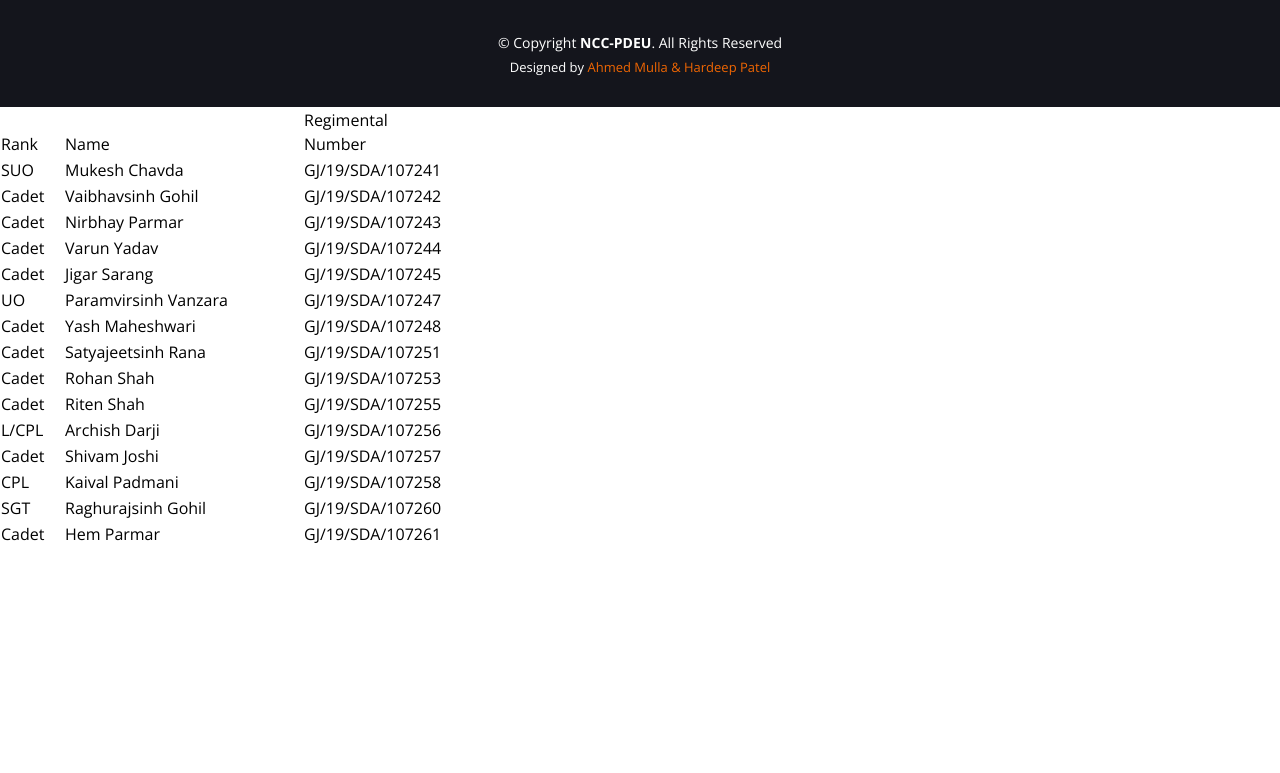
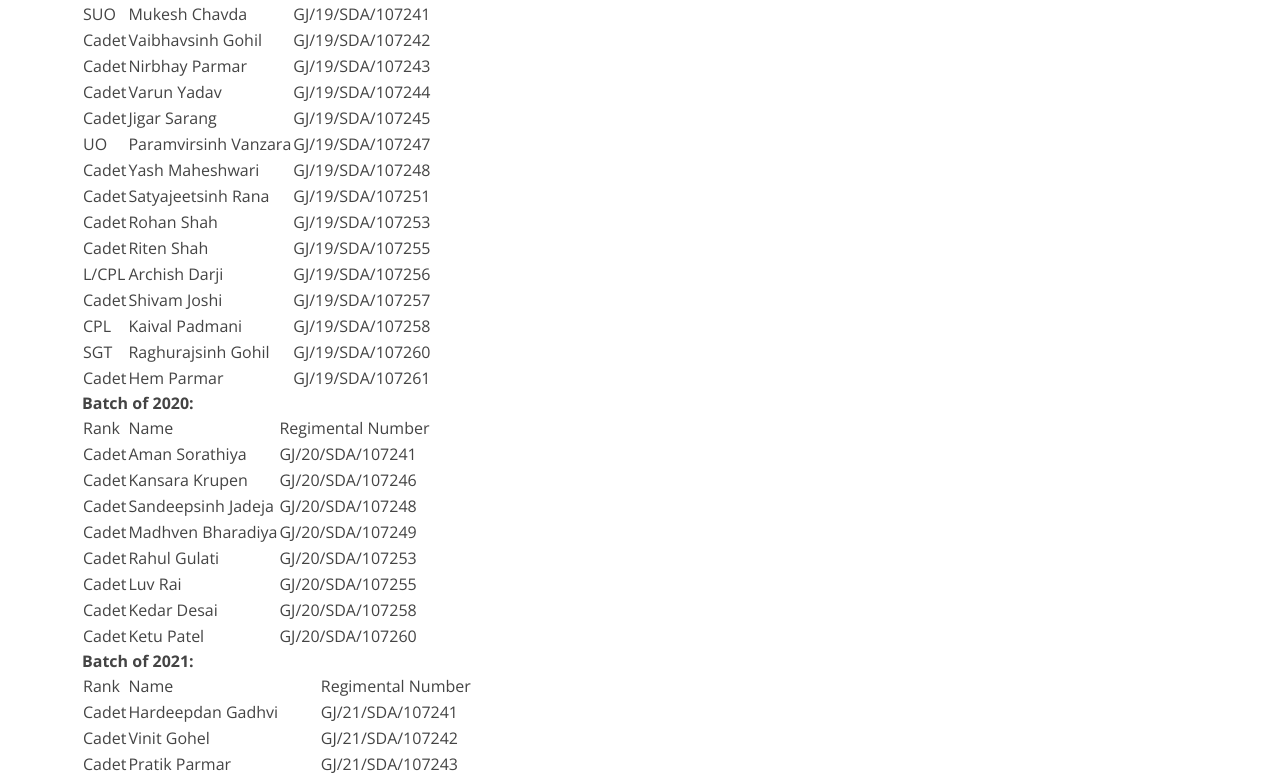
Before and after one commit to nccpdeu/nccpdeu.github.io, a plain HTML site: page Cadets.html in a window 1280 px wide. Shown: the part 893-1666 px from the top of the page. Before the commit the page ends 1466 px from the top, so only its background shows below. Drawn offline with nearby package versions, Linux system fonts and the light colour scheme.

Commit message:
added 19thru21 batch

```diff
--- a/Cadets.html
+++ b/Cadets.html
@@ -92,96 +92,288 @@
   </section><!-- End Hero -->
 
   <main id="main">
-	  Batch of 2019:
-    <table cellspacing="0" border="0">
-	<colgroup width="64"></colgroup>
-	<colgroup width="239"></colgroup>
-	<colgroup width="142"></colgroup>
+   <section id="team" class="team">
+      <div class="container">
+
+        <div class="section-title" data-aos="zoom-out">
+          <h2>Platoon</h2>
+          <p>Our Hardworking Cadets</p>
+        </div>
+	  <b>Batch of 2019:</b>
+	  <table>
     <tr>
-		<td height="20" align="left" valign=bottom><font size=3 color="#000000">Rank</font></td>
-		<td align="left" valign=bottom><font size=3 color="#000000">Name</font></td>
-		<td align="left" valign=bottom><font size=3 color="#000000">Regimental Number</font></td>
+        <td>Rank</td>
+        <td>Name</td>
+        <td>Regimental Number</td>
     </tr>
     <tr>
-		<td height="20" align="left" valign=bottom><font size=3 color="#000000">SUO</font></td>
-		<td align="left" valign=bottom><font size=3 color="#000000">Mukesh Chavda</font></td>
-		<td align="left" valign=bottom><font size=3 color="#000000">GJ/19/SDA/107241</font></td>
+        <td>SUO</td>
+        <td>Mukesh Chavda</td>
+        <td>GJ/19/SDA/107241</td>
     </tr>
     <tr>
-		<td height="20" align="left" valign=bottom><font size=3 color="#000000">Cadet</font></td>
-		<td align="left" valign=bottom><font size=3 color="#000000">Vaibhavsinh Gohil</font></td>
-		<td align="left" valign=bottom><font size=3 color="#000000">GJ/19/SDA/107242</font></td>
+        <td>Cadet</td>
+        <td>Vaibhavsinh Gohil</td>
+        <td>GJ/19/SDA/107242</td>
     </tr>
     <tr>
-		<td height="20" align="left" valign=bottom><font size=3 color="#000000">Cadet</font></td>
-		<td align="left" valign=bottom><font size=3 color="#000000">Nirbhay Parmar</font></td>
-		<td align="left" valign=bottom><font size=3 color="#000000">GJ/19/SDA/107243</font></td>
+        <td>Cadet</td>
+        <td>Nirbhay Parmar</td>
+        <td>GJ/19/SDA/107243</td>
     </tr>
     <tr>
-		<td height="20" align="left" valign=bottom><font size=3 color="#000000">Cadet</font></td>
-		<td align="left" valign=bottom><font size=3 color="#000000">Varun Yadav</font></td>
-		<td align="left" valign=bottom><font size=3 color="#000000">GJ/19/SDA/107244</font></td>
+        <td>Cadet</td>
+        <td>Varun Yadav</td>
+        <td>GJ/19/SDA/107244</td>
     </tr>
     <tr>
-		<td height="20" align="left" valign=bottom><font size=3 color="#000000">Cadet</font></td>
-		<td align="left" valign=bottom><font size=3 color="#000000">Jigar Sarang</font></td>
-		<td align="left" valign=bottom><font size=3 color="#000000">GJ/19/SDA/107245</font></td>
+        <td>Cadet</td>
+        <td>Jigar Sarang</td>
+        <td>GJ/19/SDA/107245</td>
     </tr>
     <tr>
-		<td height="20" align="left" valign=bottom><font size=3 color="#000000">UO</font></td>
-		<td align="left" valign=bottom><font size=3 color="#000000">Paramvirsinh Vanzara</font></td>
-		<td align="left" valign=bottom><font size=3 color="#000000">GJ/19/SDA/107247</font></td>
+        <td>UO</td>
+        <td>Paramvirsinh Vanzara</td>
+        <td>GJ/19/SDA/107247</td>
     </tr>
     <tr>
-		<td height="20" align="left" valign=bottom><font size=3 color="#000000">Cadet</font></td>
-		<td align="left" valign=bottom><font size=3 color="#000000">Yash Maheshwari</font></td>
-		<td align="left" valign=bottom><font size=3 color="#000000">GJ/19/SDA/107248</font></td>
+        <td>Cadet</td>
+        <td>Yash Maheshwari</td>
+        <td>GJ/19/SDA/107248</td>
     </tr>
     <tr>
-		<td height="20" align="left" valign=bottom><font size=3 color="#000000">Cadet</font></td>
-		<td align="left" valign=bottom><font size=3 color="#000000">Satyajeetsinh Rana</font></td>
-		<td align="left" valign=bottom><font size=3 color="#000000">GJ/19/SDA/107251</font></td>
+        <td>Cadet</td>
+        <td>Satyajeetsinh Rana</td>
+        <td>GJ/19/SDA/107251</td>
     </tr>
     <tr>
-		<td height="20" align="left" valign=bottom><font size=3 color="#000000">Cadet</font></td>
-		<td align="left" valign=bottom><font size=3 color="#000000">Rohan Shah</font></td>
-		<td align="left" valign=bottom><font size=3 color="#000000">GJ/19/SDA/107253</font></td>
+        <td>Cadet</td>
+        <td>Rohan Shah</td>
+        <td>GJ/19/SDA/107253</td>
     </tr>
     <tr>
-		<td height="20" align="left" valign=bottom><font size=3 color="#000000">Cadet</font></td>
-		<td align="left" valign=bottom><font size=3 color="#000000">Riten Shah</font></td>
-		<td align="left" valign=bottom><font size=3 color="#000000">GJ/19/SDA/107255</font></td>
+        <td>Cadet</td>
+        <td>Riten Shah</td>
+        <td>GJ/19/SDA/107255</td>
     </tr>
     <tr>
-		<td height="20" align="left" valign=bottom><font size=3 color="#000000">L/CPL</font></td>
-		<td align="left" valign=bottom><font size=3 color="#000000">Archish Darji</font></td>
-		<td align="left" valign=bottom><font size=3 color="#000000">GJ/19/SDA/107256</font></td>
+        <td>L/CPL</td>
+        <td>Archish Darji</td>
+        <td>GJ/19/SDA/107256</td>
     </tr>
     <tr>
-		<td height="20" align="left" valign=bottom><font size=3 color="#000000">Cadet</font></td>
-		<td align="left" valign=bottom><font size=3 color="#000000">Shivam Joshi</font></td>
-		<td align="left" valign=bottom><font size=3 color="#000000">GJ/19/SDA/107257</font></td>
+        <td>Cadet</td>
+        <td>Shivam Joshi</td>
+        <td>GJ/19/SDA/107257</td>
     </tr>
     <tr>
-		<td height="20" align="left" valign=bottom><font size=3 color="#000000">CPL</font></td>
-		<td align="left" valign=bottom><font size=3 color="#000000">Kaival Padmani</font></td>
-		<td align="left" valign=bottom><font size=3 color="#000000">GJ/19/SDA/107258</font></td>
+        <td>CPL</td>
+        <td>Kaival Padmani</td>
+        <td>GJ/19/SDA/107258</td>
     </tr>
     <tr>
-		<td height="20" align="left" valign=bottom><font size=3 color="#000000">SGT</font></td>
-		<td align="left" valign=bottom><font size=3 color="#000000">Raghurajsinh Gohil</font></td>
-		<td align="left" valign=bottom><font size=3 color="#000000">GJ/19/SDA/107260</font></td>
+        <td>SGT</td>
+        <td>Raghurajsinh Gohil</td>
+        <td>GJ/19/SDA/107260</td>
     </tr>
     <tr>
-		<td height="20" align="left" valign=bottom><font size=3 color="#000000">Cadet</font></td>
-		<td align="left" valign=bottom><font size=3 color="#000000">Hem Parmar</font></td>
-		<td align="left" valign=bottom><font size=3 color="#000000">GJ/19/SDA/107261</font></td>
+        <td>Cadet</td>
+        <td>Hem Parmar</td>
+        <td>GJ/19/SDA/107261</td>
+    </tr>
+</table>
+	  <b>Batch of 2020:</b>
+<table>
+    <tr>
+        <td>Rank</td>
+        <td>Name</td>
+        <td>Regimental Number</td>
     </tr>
     <tr>
-		<td height="20" align="left" valign=bottom><font color="#000000"><br></font></td>
-		<td align="left" valign=bottom><font color="#000000"><br></font></td>
-		<td align="left" valign=bottom><font color="#000000"><br></font></td>
+        <td>Cadet</td>
+        <td>Aman Sorathiya</td>
+        <td>GJ/20/SDA/107241</td>
     </tr>
+    <tr>
+        <td>Cadet</td>
+        <td>Kansara Krupen</td>
+        <td>GJ/20/SDA/107246</td>
+    </tr>
+    <tr>
+        <td>Cadet</td>
+        <td>Sandeepsinh Jadeja</td>
+        <td>GJ/20/SDA/107248</td>
+    </tr>
+    <tr>
+        <td>Cadet</td>
+        <td>Madhven Bharadiya</td>
+        <td>GJ/20/SDA/107249</td>
+    </tr>
+    <tr>
+        <td>Cadet</td>
+        <td>Rahul Gulati</td>
+        <td>GJ/20/SDA/107253</td>
+    </tr>
+    <tr>
+        <td>Cadet</td>
+        <td>Luv Rai</td>
+        <td>GJ/20/SDA/107255</td>
+    </tr>
+    <tr>
+        <td>Cadet</td>
+        <td>Kedar Desai</td>
+        <td>GJ/20/SDA/107258</td>
+    </tr>
+    <tr>
+        <td>Cadet</td>
+        <td>Ketu Patel</td>
+        <td>GJ/20/SDA/107260</td>
+    </tr>
+</table>
+	  <b>Batch of 2021:</b>
+<table>
+    <tr>
+        <td>Rank</td>
+        <td>Name</td>
+        <td>Regimental Number</td>
+    </tr>
+    <tr>
+        <td>Cadet</td>
+        <td>Hardeepdan Gadhvi</td>
+        <td>GJ/21/SDA/107241</td>
+    </tr>
+    <tr>
+        <td>Cadet</td>
+        <td>Vinit Gohel</td>
+        <td>GJ/21/SDA/107242</td>
+    </tr>
+    <tr>
+        <td>Cadet</td>
+        <td>Pratik Parmar</td>
+        <td>GJ/21/SDA/107243</td>
+    </tr>
+    <tr>
+        <td>Cadet</td>
+        <td>Pruthvi Rathod</td>
+        <td>GJ/21/SDA/107244</td>
+    </tr>
+    <tr>
+        <td>Cadet</td>
+        <td>Harsh Parikh</td>
+        <td>GJ/21/SDA/107245</td>
+    </tr>
+    <tr>
+        <td>Cadet</td>
+        <td>KumarAniruddha Sharma</td>
+        <td>GJ/21/SDA/107246</td>
+    </tr>
+    <tr>
+        <td>Cadet</td>
+        <td>Dhruvil Patel</td>
+        <td>GJ/21/SDA/107247</td>
+    </tr>
+    <tr>
+        <td>Cadet</td>
+        <td>Virajsinh Mahida</td>
+        <td>GJ/21/SDA/107248</td>
+    </tr>
+    <tr>
+        <td>Cadet</td>
+        <td>Shubham Gurjar</td>
+        <td>GJ/21/SDA/107249</td>
+    </tr>
+    <tr>
+        <td>Cadet</td>
+        <td>Adi Dantre</td>
+        <td>GJ/21/SDA/107250</td>
+    </tr>
+    <tr>
+        <td>Cadet</td>
+        <td>Deep Desai</td>
+        <td>GJ/21/SDA/107251</td>
+    </tr>
+    <tr>
+        <td>Cadet</td>
+        <td>Arya Raval</td>
+        <td>GJ/21/SDA/107252</td>
+    </tr>
+    <tr>
+        <td>Cadet</td>
+        <td>Ronak Ranipa</td>
+        <td>GJ/21/SDA/107253</td>
+    </tr>
+    <tr>
+        <td>Cadet</td>
+        <td>Ayush Agnihotri</td>
+        <td>GJ/21/SDA/107254</td>
+    </tr>
+    <tr>
+        <td>Cadet</td>
+        <td>Jatin Sharma</td>
+        <td>GJ/21/SDA/107255</td>
+    </tr>
+    <tr>
+        <td>Cadet</td>
+        <td>Tushya Gandhi</td>
+        <td>GJ/21/SDA/107256</td>
+    </tr>
+    <tr>
+        <td>Cadet</td>
+        <td>Mihirrajsinh Rathod</td>
+        <td>GJ/21/SDA/107257</td>
+    </tr>
+    <tr>
+        <td>Cadet</td>
+        <td>Kawanpreet Singh</td>
+        <td>GJ/21/SDA/107258</td>
+    </tr>
+    <tr>
+        <td>Cadet</td>
+        <td>Pawan Satashia</td>
+        <td>GJ/21/SDA/107259</td>
+    </tr>
+    <tr>
+        <td>Cadet</td>
+        <td>Kushagra Rajpurohit</td>
+        <td>GJ/21/SDA/107260</td>
+    </tr>
+    <tr>
+        <td>Cadet</td>
+        <td>Yashraj Patel</td>
+        <td>GJ/21/SDA/107261</td>
+    </tr>
+    <tr>
+        <td>Cadet</td>
+        <td>Khilan Devta</td>
+        <td>GJ/21/SDA/107262</td>
+    </tr>
+    <tr>
+        <td>Cadet</td>
+        <td>Rahul Joshi</td>
+        <td>GJ/21/SDA/107263</td>
+    </tr>
+    <tr>
+        <td>Cadet</td>
+        <td>Vashishth Doshi</td>
+        <td>GJ/21/SDA/107264</td>
+    </tr>
+    <tr>
+        <td>Cadet</td>
+        <td>Dhruvil Prajapati</td>
+        <td>GJ/21/SDA/107265</td>
+    </tr>
+    <tr>
+        <td>Cadet</td>
+        <td>Mayank Zala</td>
+        <td>GJ/21/SDA/107266</td>
+    </tr>
+    <tr>
+        <td>Cadet</td>
+        <td>Manthan Shah</td>
+        <td>GJ/21/SDA/107267</td>
+    </tr>
+</table>
+
 
     <!-- ======= Team Section =======
     <section id="team" class="team">
```
Lines whose indentation alone changed are shown as unchanged.
